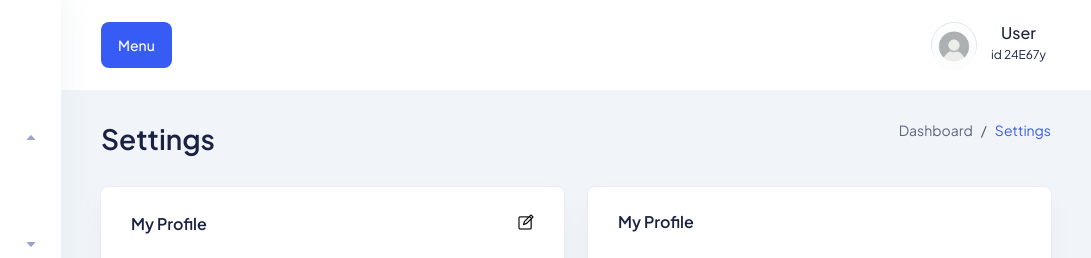
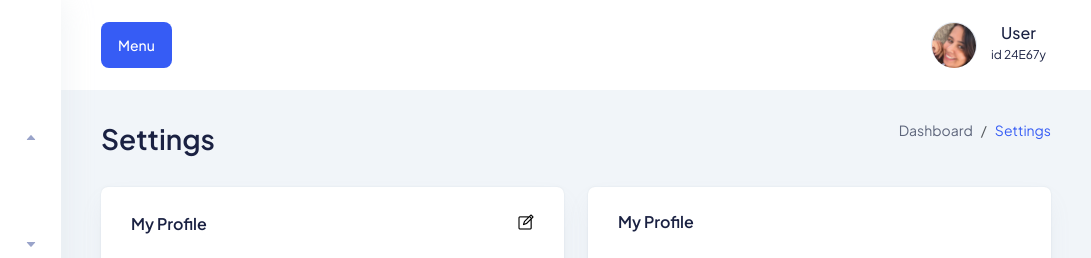
Before and after one commit to DDbots-actv/Dashboard, a website: page page.html in a window 1280 px wide. Shown: the top 258 px of the page, 189-1280 px from the left. Drawn offline with Linux system fonts and the light colour scheme; files whose address does not match are found by name.

Commit message:
Update page.html

```diff
--- a/page.html
+++ b/page.html
@@ -415,7 +415,7 @@
                     <div class="profile-info">
                       <div class="info">
                         <div class="image">
-                          <img src="user.jpg" alt="" />
+                          <img src="woman.jpg" alt="" />
                         </div>
                         <div>
                           <h6 class="fw-500">User</h6>
@@ -428,7 +428,7 @@
                     <li>
                       <div class="author-info flex items-center !p-1">
                         <div class="image">
-                          <img src="user.jpg" alt="image">
+                          <img src="woman.jpg" alt="image">
                         </div>
                         <div class="content">
                           <h4 class="text-sm">User</h4>
```
